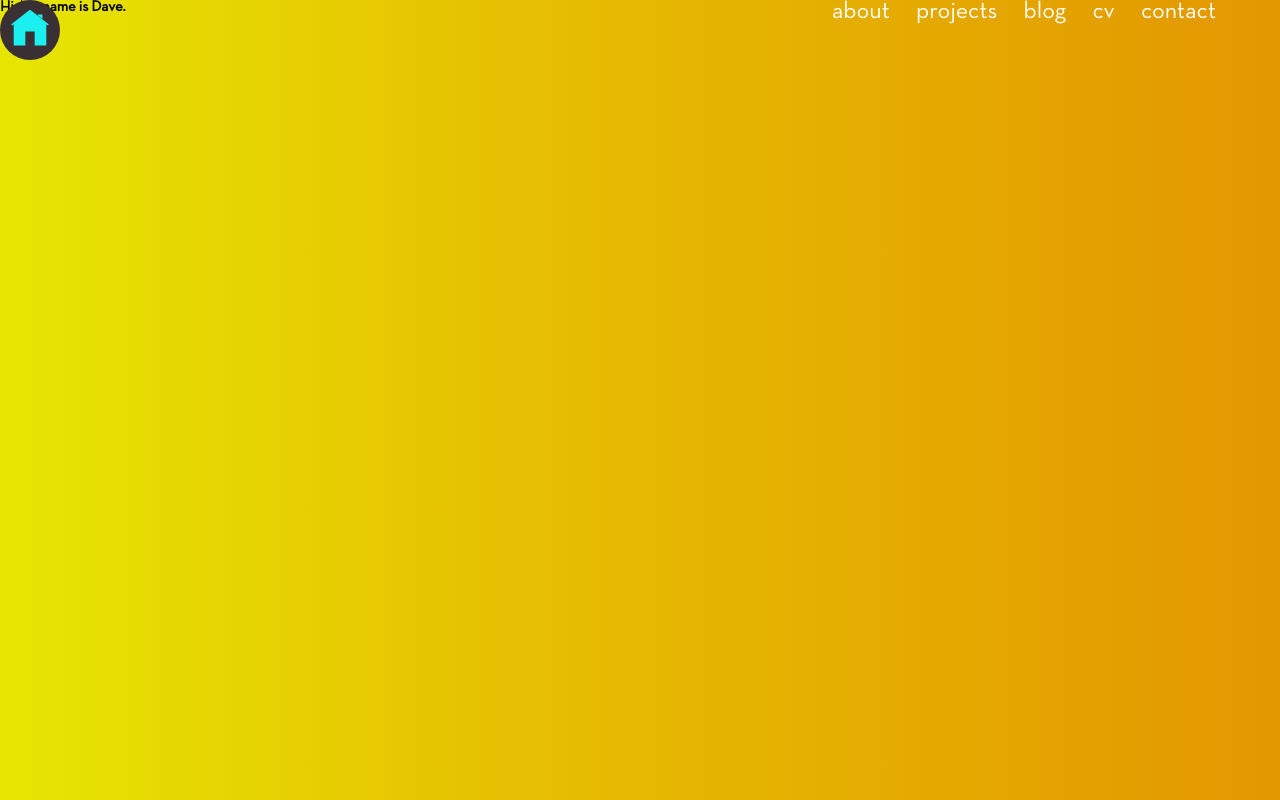
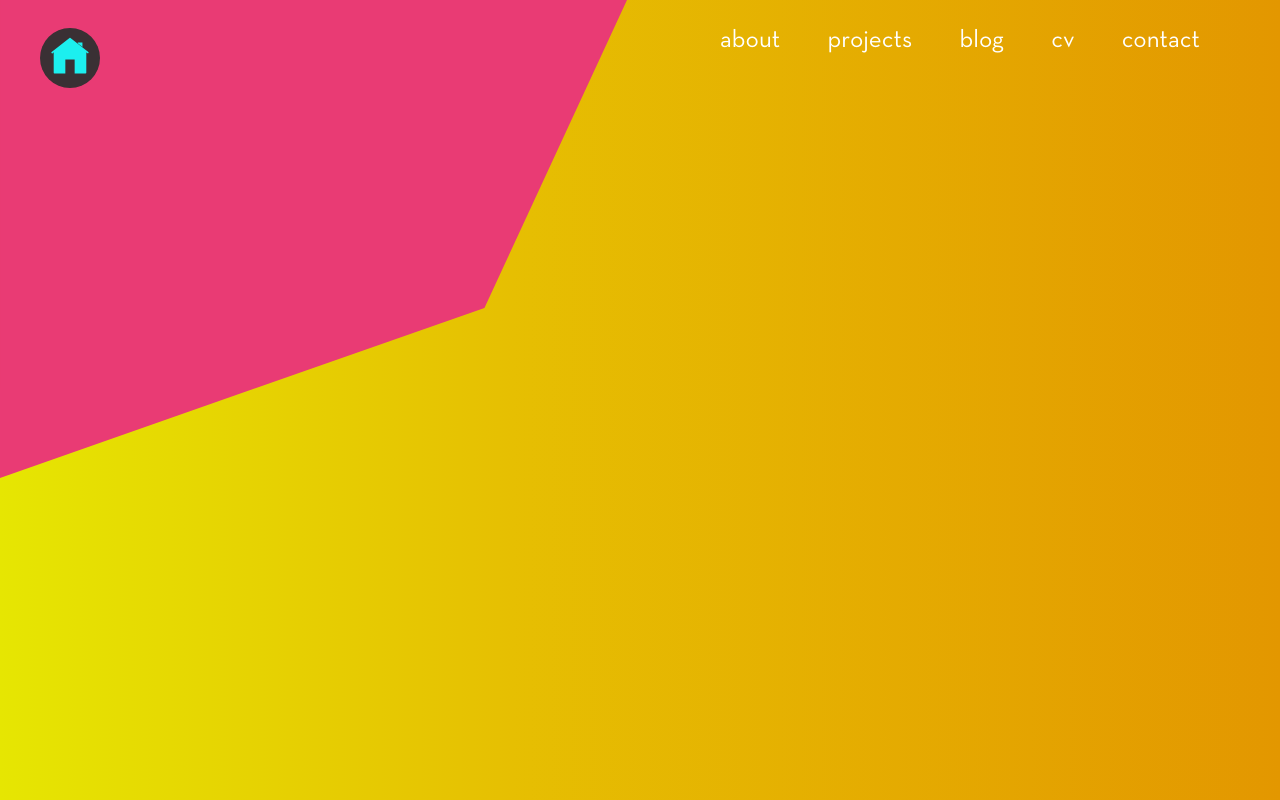
Before and after one commit to DaveCoded/portfolio, a Gatsby site: page / in a window 1280 px wide. Built offline with nearby package versions, Linux system fonts and the light colour scheme; Gatsby itself is replaced by a stand-in of ours.

Commit message:
pink polygon & nav items

```diff
--- a/src/components/layout.module.scss
+++ b/src/components/layout.module.scss
@@ -6,14 +6,16 @@
     top: 0;
     left: 0;
     width: 100%;
+    z-index: 500;
+    padding: 2.8rem 4rem;
   }
   ul {
     list-style: none;
     float: right;
     display: flex;
     justify-content: space-between;
-    width: 30%;
+    width: 40%;
     margin-right: 4rem;
-    font-size: 1.5rem;
+    font-size: 2.5rem;
   }
 }
--- a/src/pages/index.js
+++ b/src/pages/index.js
@@ -6,6 +6,7 @@
 const HomePage = () => (
   <Layout>
     <section className={styles.background}>
+      <div className={styles.polygon} />
       <h1>Hi. My name is Dave.</h1>
     </section>
   </Layout>
--- a/src/pages/index.module.scss
+++ b/src/pages/index.module.scss
@@ -4,5 +4,17 @@
   background: linear-gradient(to right, #e6e602, #e6bf02 40%, #e39700);
   top: 0;
   left: 0;
-  z-index: -1;
+  z-index: -500;
 }
+
+.polygon {
+  background: url("../assets/pink-polygon.svg");
+  width: 100%;
+  height: 100%;
+  position: absolute;
+  background-repeat: no-repeat;
+  background-size: 49%;
+  top: 0;
+  left: 0;
+  z-index: 1;
+}
--- a/src/styles/global.scss
+++ b/src/styles/global.scss
@@ -13,10 +13,13 @@
   box-sizing: inherit;
 }
 
+html {
+  font-size: 62.5%; // So now 1rem = 10px => 10px/16px = 62.5%
+}
+
 body {
   box-sizing: border-box;
   font-family: "Neutra Text";
-  font-size: 62.5%; // So now 1rem = 10px => 10px/16px = 62.5%
 }
 
 a {
```
Also changed, not shown: src/assets/pink-polygon.svg (added).
